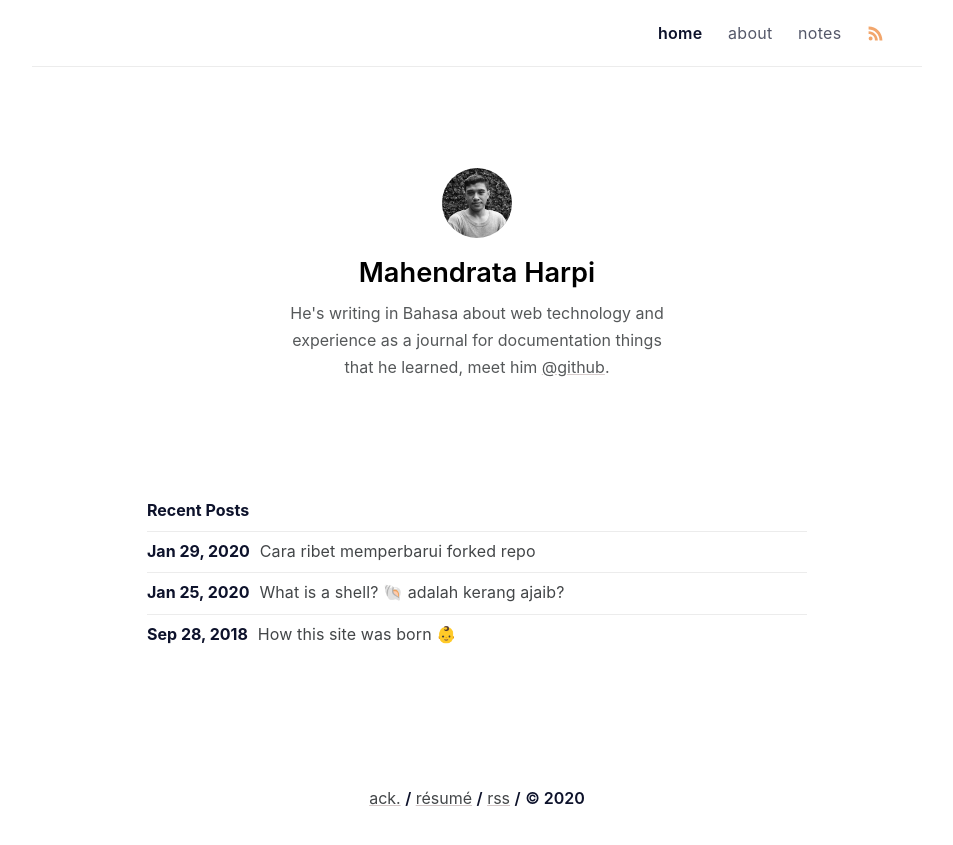
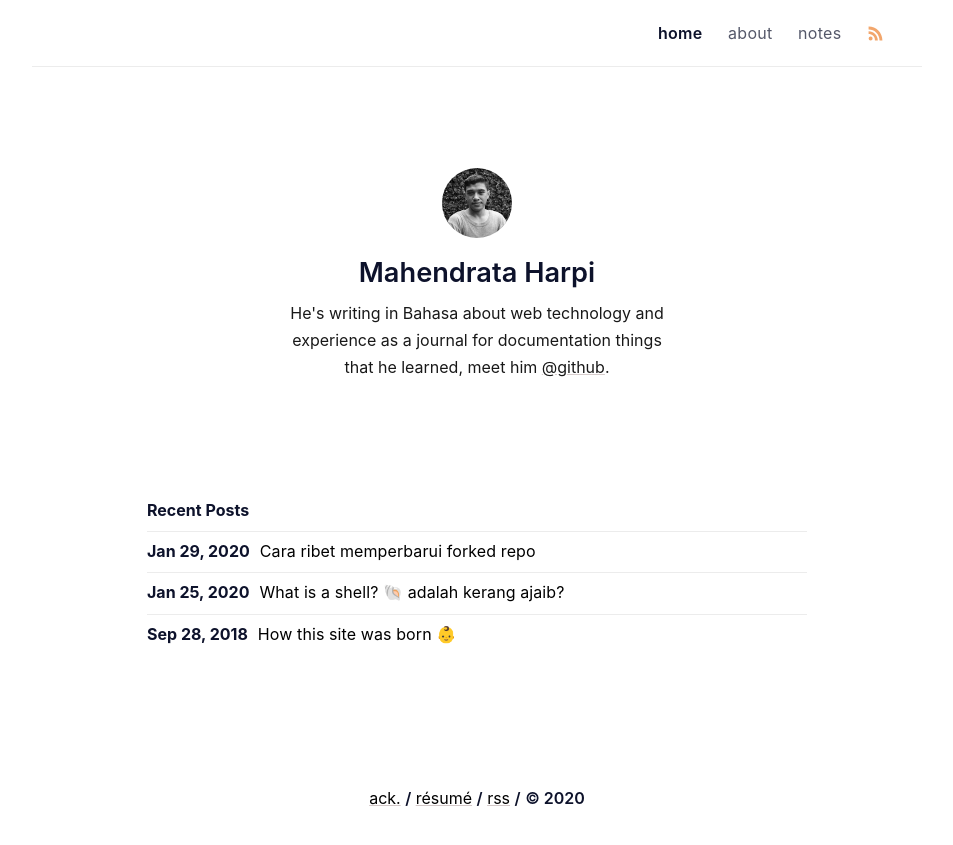
Before and after one commit to piharpi/piharpi.com, a Jekyll site: the page built from index.md, in a window 1280 px wide. Shown: the top 845 px of the page, without its empty margins (163-1116 px from the left). Built offline with Jekyll 4.4.1, drawn with Linux system fonts in a browser that asks for light colours.

Commit message:
remove color: ;

```diff
--- a/_sass/bangsring/_layout.scss
+++ b/_sass/bangsring/_layout.scss
@@ -52,11 +52,6 @@
       opacity: 0.8;
     }
   }
-
-  // background: #181819;
-  // color: #b3b9c5;
-
-  // yellow color: #fee037
 
   .menu-link.active {
     opacity: 1;
@@ -155,11 +150,11 @@
     font-size: 1.7em;
     margin-bottom: 2px;
     font-weight: 600;
+    color: $black;
   }
 
   .author-bio {
     margin: 0 auto;
-    color: $gray;
     opacity: 0.9;
     max-width: 393px;
     line-height: 1.688;
@@ -201,8 +196,6 @@
     letter-spacing: 0.1px;
 
     a {
-      color: $gray;
-
       &:hover,
       &focus {
         color: $black;
@@ -213,7 +206,6 @@
 
 // Footer
 .footer {
-  color: $gray;
   margin-top: 8em;
   margin-bottom: 2em;
   text-align: center;
@@ -225,13 +217,4 @@
   b:not(:last-child) {
     color: $black;
   }
-
-  a {
-    color: $gray;
-
-    &:hover,
-    &:focus {
-      color: $blue;
-    }
-  }
 }
```
